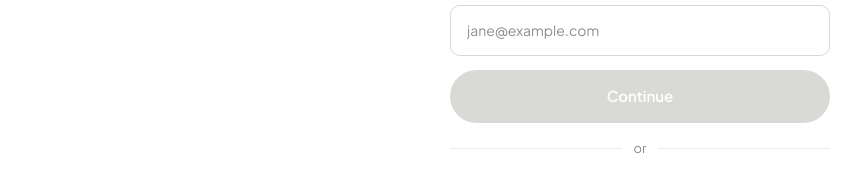
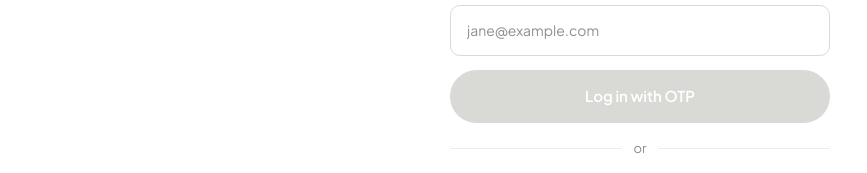
Before and after one commit to OliveAndVineHK/onboarding, a Next.js app: page /auth in a window 1280 px wide. Shown: the part 232-405 px from the top of the page, without its empty margins (0-867 px from the left). Built offline with nearby package versions, Linux system fonts and the light colour scheme; no server answers.

Commit message:
feat(login): mirror onboarding /auth design + add email OTP flow

```diff
--- a/app/auth/page.tsx
+++ b/app/auth/page.tsx
@@ -91,7 +91,7 @@ function AuthContent() {
               disabled={!canContinue}
               onClick={onContinue}
             >
-              {sending ? "Sending code…" : "Continue"}
+              {sending ? "Sending code…" : "Log in with OTP"}
             </button>
             {error && <div className="auth-error" role="alert">{error}</div>}
 
```
